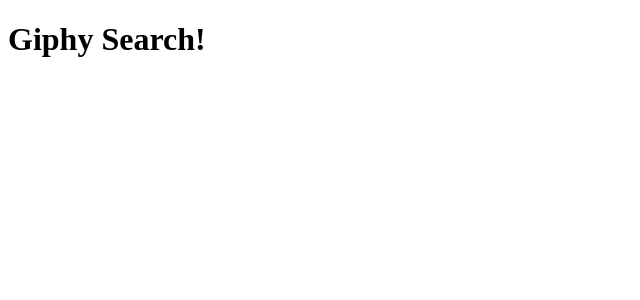
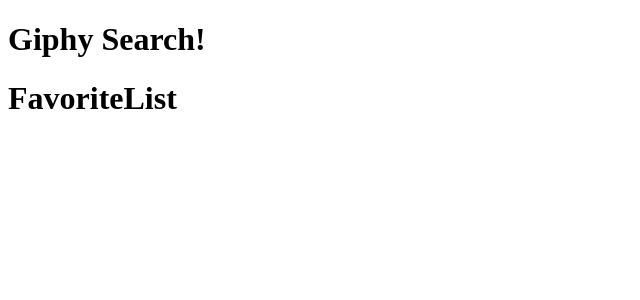
Before and after one commit to Moyusuf2/pod2-giphy-saga-project, a React (Create React App) app: page / in a window 1280 px wide. Shown: the top 300 px of the page, without its empty margins (0-640 px from the left). Built offline with nearby package versions, Linux system fonts and the light colour scheme.

Commit message:
in progress

```diff
--- a/src/components/App/App.js
+++ b/src/components/App/App.js
@@ -1,9 +1,11 @@
 import React from 'react';
+import FavoriteList from '../FavoriteList/FavoriteList';
 
 function App(props) {
   return (
     <div>
       <h1>Giphy Search!</h1>
+      <FavoriteList />
     </div>
   );
 }
--- /dev/null
+++ b/src/components/FavoriteList/FavoriteList.jsx
@@ -0,0 +1,21 @@
+import axios from "axios";
+import { useDispatch, useSelector } from 'react-redux';
+
+function FavoriteList() {
+    const dispatch = useDispatch();
+
+    // useEffect(() => {
+    //     console.log('component did mount');
+    //     dispatch({
+    //         type: 'FETCH_ELEMENTS'
+    //     });
+    // }, []);
+
+    return (
+        <>
+            <h1>FavoriteList</h1>
+        </>
+    );
+}
+
+export default FavoriteList
```
